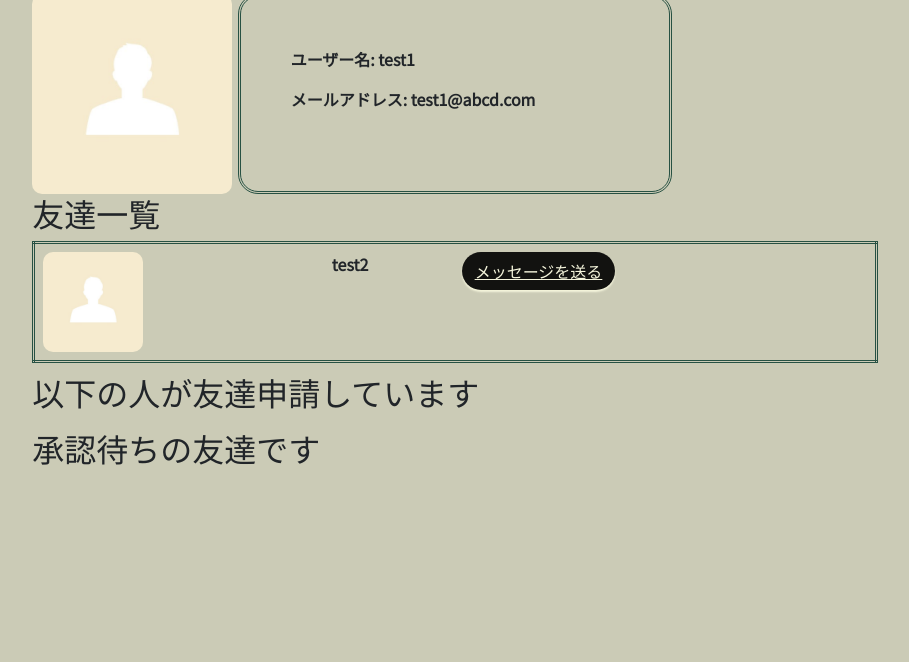
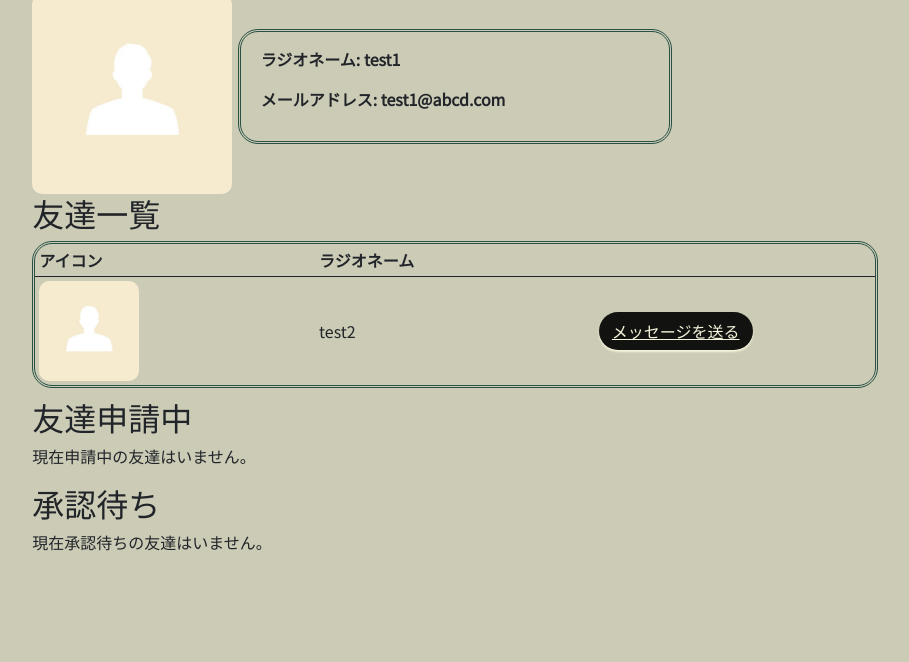
Before and after one commit to 05peruvtri07/radio_application, a Flask app: page / in a window 1280 px wide. Shown: the part 138-800 px from the top of the page, without its empty margins (185-1094 px from the left). Run offline with Flask 3, Linux system fonts and the light colour scheme; a user stored in the database is signed in.

Commit message:
画面レイアウト変更

```diff
--- a/flaskr/static/css/style.css
+++ b/flaskr/static/css/style.css
@@ -19,6 +19,12 @@ body{
 	background-color:  rgb(18, 18, 16);
 	border-radius: 20px;
 	box-shadow: 0 2px 2px 0;
+}
+
+a:hover ,.btn:hover ,#submit:hover {
+	background-color: #3abec1;
+	color: #fff;
+	text-shadow: 1px 1px 0 #195253;
 }
 
 /* 画像サイズ */
@@ -43,6 +49,23 @@ body{
     height: 50px;
 	border-radius: 10px;
 }
+
+/* ホーム画面 */
+.home-user {
+	display: flex;
+	flex-direction: column;
+	font-weight: bold;
+	border-radius: 20px;
+	border-style: double;
+	border-width: 3px;
+	border-color: rgb(39, 81, 67);
+	justify-content: center;
+	padding-left: 20px;
+	margin-top: 50px;
+	margin-bottom: 50px;
+}
+/* 非ログイン時 */
+
 
 /* 余白 */
 .bottom-space {
@@ -71,33 +94,40 @@ body{
 }
 
 /* ユーザ画面 */
-.home-user {
-	font-weight: bold;
-	padding:50px ;
-	margin-top: 15px;
+
+
+/* テーブル_共通 */
+.table {
+	table-layout: fixed;
+	border-radius: 20px;
 	background-color:rgb(203, 203, 182);
-	border-radius: 20px;
-	border-style: double;
-	border-width: 3px;
-	border-color: rgb(39, 81, 67);
-}
-
-/* テーブル */
-.table {
-	border: none;
-	background-color:rgb(203, 203, 182);
-	border-collapse: collapse;
-	border-radius: 20px;
 	border-style: double;
 	border-width: 3px;
 	border-color: rgb(39, 81, 67);
 	margin-bottom: 10px;
 }
 
-tr,td {
+td {
+	border: none;
+	vertical-align:middle;
+}
+
+/* テーブル_メールリスト画面 */
+.table-sm {
+	border-collapse: separate;
+	border-spacing: 0;
+	border-radius: 20px;
+}
+
+.m_list {
 	border: none;
 	font-weight: bold;
+	text-overflow: ellipsis;
+  	white-space: nowrap;
+	overflow: hidden;
+	max-width: 0px;
 }
+
 
 /* メッセージ画面 */
 .speech-bubble-dest {
@@ -167,7 +197,7 @@ html {
 	display: flex;
 	justify-content: center;
 	align-items: center;
-	padding: 80px 100px;
+	padding: 150px 100px;
 	color: #fff;
   }
 
@@ -205,7 +235,7 @@ html {
 	left: 0;
 	width: 100%;
 	height: 100%;
-	object-fit: cover;
+	object-fit: contain;
 	border-radius: 10px;
 	z-index: 10;
   }
@@ -224,16 +254,6 @@ html {
   .content .text-box h3 {
 	font-size: 2em;
 	margin-bottom: 10px;
-  }
-
-  .media-icons {
-	margin-top: 100px;
-  }
-
-  .media-icons a {
-	color: #fff;
-	font-size: 2em;
-	margin: 60px;
   }
 
   .section-title {
--- a/flaskr/templates/base.html
+++ b/flaskr/templates/base.html
@@ -24,8 +24,8 @@
             <a class="navbar-brand" href="{{url_for('app.theme_search')}}">
                 テーマ検索
             </a>
-            <a class="navbar-brand" href="{{url_for('app.option')}}">
-                設定
+            <a class="navbar-brand" href="{{url_for('app.user')}}">
+                ユーザ設定
             </a>
             <a class="navbar-brand" href="{{url_for('app.logout')}}">
                 ログアウト
--- a/flaskr/templates/home.html
+++ b/flaskr/templates/home.html
@@ -12,36 +12,43 @@
         {% endif %}
     </div>
     <div class="home-user col-lg-4 offset=lg-2">
-        <p>ユーザー名: {{ current_user.username }}</p>
+        <p>ラジオネーム: {{ current_user.username }}</p>
         <p>メールアドレス: {{ current_user.email}}</p>
     </div>
     <div class="col-lg-8 offset-lg-2">
         <h2>友達一覧</h2>
-        <table class="table table-bordered">
+            {% if friends %}
+              <table class="table table-sm">
+                <thead>
+                  <th>アイコン</th>
+                  <th>ラジオネーム</th>
+                  <th></th>
+                </thead>
+                <tbody>
                   {% for friend in friends %}
-                <tr>
-                    {% if friend.picture_path %}
                     <td><img class="user-image-small" src="{{ url_for('static', filename=friend.picture_path)}}"></td>
                     <td>{{ friend.username }}</td>
                     <td><a href="{{ url_for('app.message', id=friend.id)}}" class="btn btn-link">メッセージを送る</a></td>
+                  {% endfor %}
+                </tbody>
+              </table>
             {% else %}
-                    <td>{{ friend.username }}</td>
-                    <td><a href="{{ url_for('app.message', id=friend.id)}}" class="btn btn-link">メッセージを送る</a></td>
+              <p>承認済の友達はいません。</p>
             {% endif %}
-                </tr>
-            {% endfor %}
-        </table>
+
     </div>
     <div class="col-lg-8 offset-lg-2">
-        <h2>以下の人が友達申請しています</h2>
-        <table class="table table-borderd">
+        <h2>友達申請中</h2>
+          {% if requested_friend %}
+            <table class="table table-sm">
+              <thead>
+                <th>アイコン</th>
+                <th>ラジオネーム</th>
+                <th></th>
+              </thead>
+              <tbody>
                 {% for friend in requested_friends %}
-                <tr>
-                    {% if friends.picture_path %}
                   <td><img class="user-image-small" src="{{ url_for('static', filename=friend.picture_path)}}"></td>
-                    {% else %}
-                    <td></td>
-                    {% endif %}
                   <td>{{ friend.username }}</td>
                   <td>
                    <form method="POST" action="{{ url_for('app.connect_user')}}">
@@ -51,34 +58,43 @@
                       {{ connect_form.submit(class='btn btn-primary', value='友達申請承認する') }}
                     </form>
                   </td>
-                </tr>
                 {% endfor %}
+              </tbody>
             </table>
+          {% else %}
+            <p>現在申請中の友達はいません。</p>
+          {% endif %}
     </div>
     <div class="col-lg-8 offset-lg-2">
-        <h2>承認待ちの友達です</h2>
-        <table class ="table table-bordered">
+        <h2>承認待ち</h2>
+          {% if requesting_friend %}
+            <table class="table table-sm">
+              <thead>
+                <th>アイコン</th>
+                <th>ラジオネーム</th>
+                <th></th>
+              </thead>
+              <tbody>
                 {% for friend in requesting_friends %}
-            <tr>
-                {% if friend.picture_path %}
                   <td><img class="user-image-small" src="{{ url_for('static', filename=friend.picture_path)}}"></td>
+                  <td>{{ friend.username }}</td>
+                {% endfor %}
+              </tbody>
+            </table>
           {% else %}
-                <td></td>
+            <p>現在承認待ちの友達はいません。</p>
           {% endif %}
-                <td>{{ friend.username }}</td>
-            </tr>
-            {% endfor %}
     </div>
     <!-- 非ログイン時 -->
     {% else %}
-    <p>ログイン or 登録をしてください</p>
+    <p>※ログイン or 登録をしてください</p>
             <!-- section01 -->
             <section class="sec-01">
               <div class="container">
-                <h2 class="main-title">はがき職人のための便利なツールを提供。</h2>
+                <h2 class="main-title">ラジオネームでつながるSNS</h2>
                 <div class="content">
                   <div class="image">
-                    <img src="static/image/メール作成機能.jpeg" alt="" />
+                    <img src="static/image/メール作成機能.svg" alt="" />
                   </div>
                   <div class="text-box">
                     <h3>メール作成機能</h3>
@@ -87,12 +103,6 @@
                       内容の変更も簡単にできます。
                     </p>
                   </div>
-                </div>
-                <div class="media-icons">
-                  <a href="#" class="icon"><i class="fab fa-facebook"></i></a>
-                  <a href="#" class="icon"><i class="fab fa-instagram"></i></a>
-                  <a href="#" class="icon"><i class="fab fa-twitter"></i></a>
-                  <a href="#" class="icon"><i class="fab fa-youtube"></i></a>
                 </div>
               </div>
             </section>
@@ -103,9 +113,9 @@
                 <h3 class="section-title">好きな番組について語り合おう</h3>
                 <div class="content">
                   <div class="image">
-                    <img src="static/image/メッセージ機能.jpeg" alt="" />
+                    <img src="static/image/メッセージ機能.svg" alt="" />
                   </div>
-                  <div class="info">
+                  <div class="text-box">
                     <h4 class="info-title">メッセージ機能</h4>
                     <p>
                       友達にメッセージを送信することができます。
@@ -140,11 +150,6 @@
                 delay: 700,
                 origin: "right",
               });
-              ScrollReveal().reveal(".media-icons i", {
-                delay: 500,
-                origin: "bottom",
-                interval: 200,
-              });
               ScrollReveal().reveal(".sec-02 .image", {
                 delay: 500,
                 origin: "top",
--- a/flaskr/templates/user.html
+++ b/flaskr/templates/user.html
@@ -24,6 +24,7 @@
             {{form.submit()}}
         </form>
         <a href="{{url_for('app.change_password')}}">パスワードを変更する</a>
+        <a href="{{url_for('app.delete')}}">退会</a>
     </div>
 </div>
 {% endblock %}
--- a/flaskr/views.py
+++ b/flaskr/views.py
@@ -196,8 +196,8 @@ def user():
         # 初期画像を設定
         else :
             user.picture_path = 'no_image/no_image.jpg'
+        flash('ユーザ情報の更新に成功しました')
     db.session.commit()
-    flash('ユーザ情報の更新に成功しました')
     return render_template('user.html', form=form)
 
 # パスワード変更
```
Also changed, not shown: flaskr/templates/delete.html (deleted, +0 -16 lines), flaskr/templates/mail_list.html (+25 -14 lines), flaskr/templates/option.html (deleted, +0 -19 lines), data.sqlite, flaskr/static/image/メッセージ機能.jpeg (deleted), flaskr/static/image/メッセージ機能.svg (added), flaskr/static/image/メール作成機能.jpeg (deleted), flaskr/static/image/メール作成機能.svg (added). Lines whose indentation alone changed are shown as unchanged.
